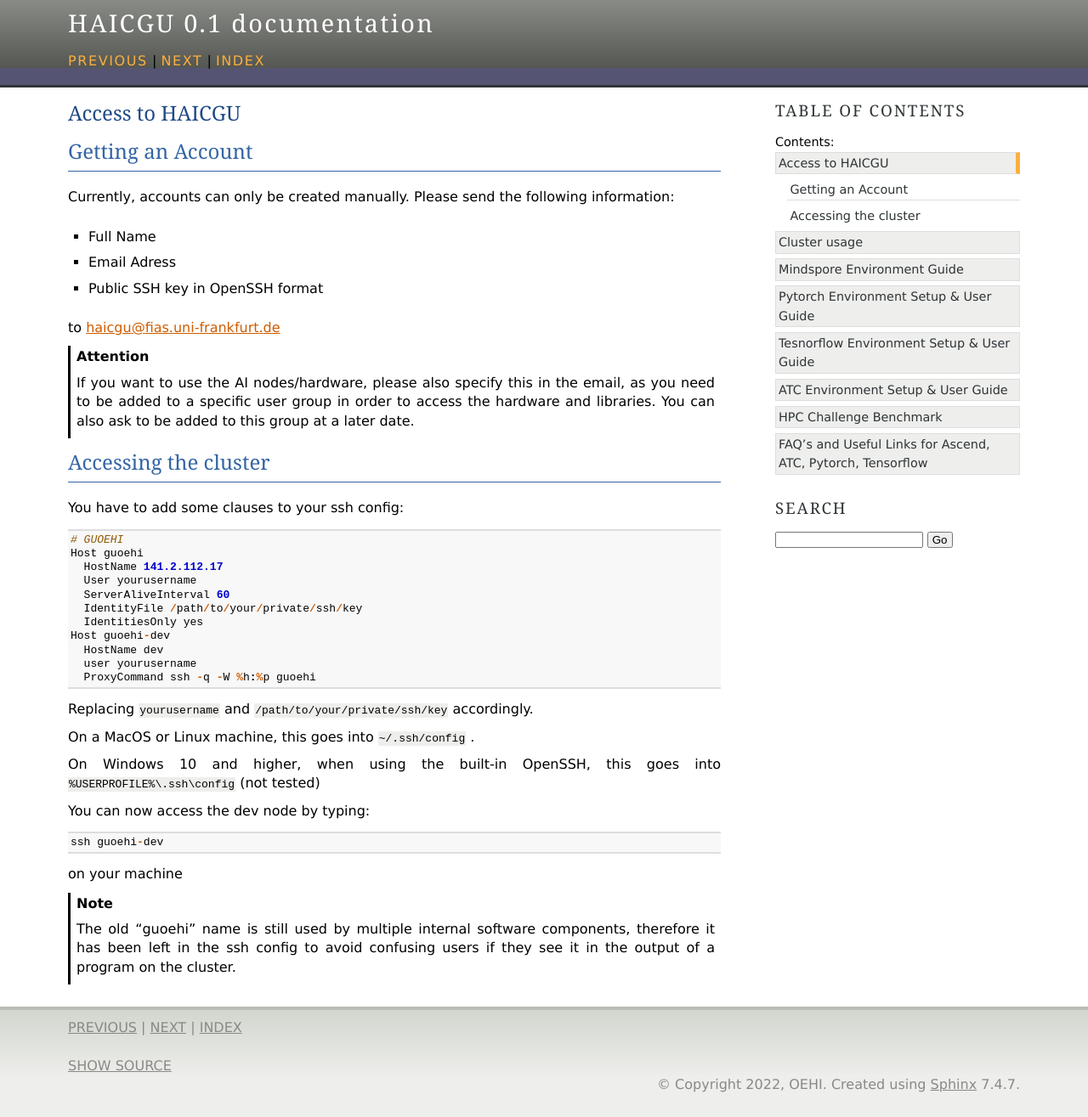
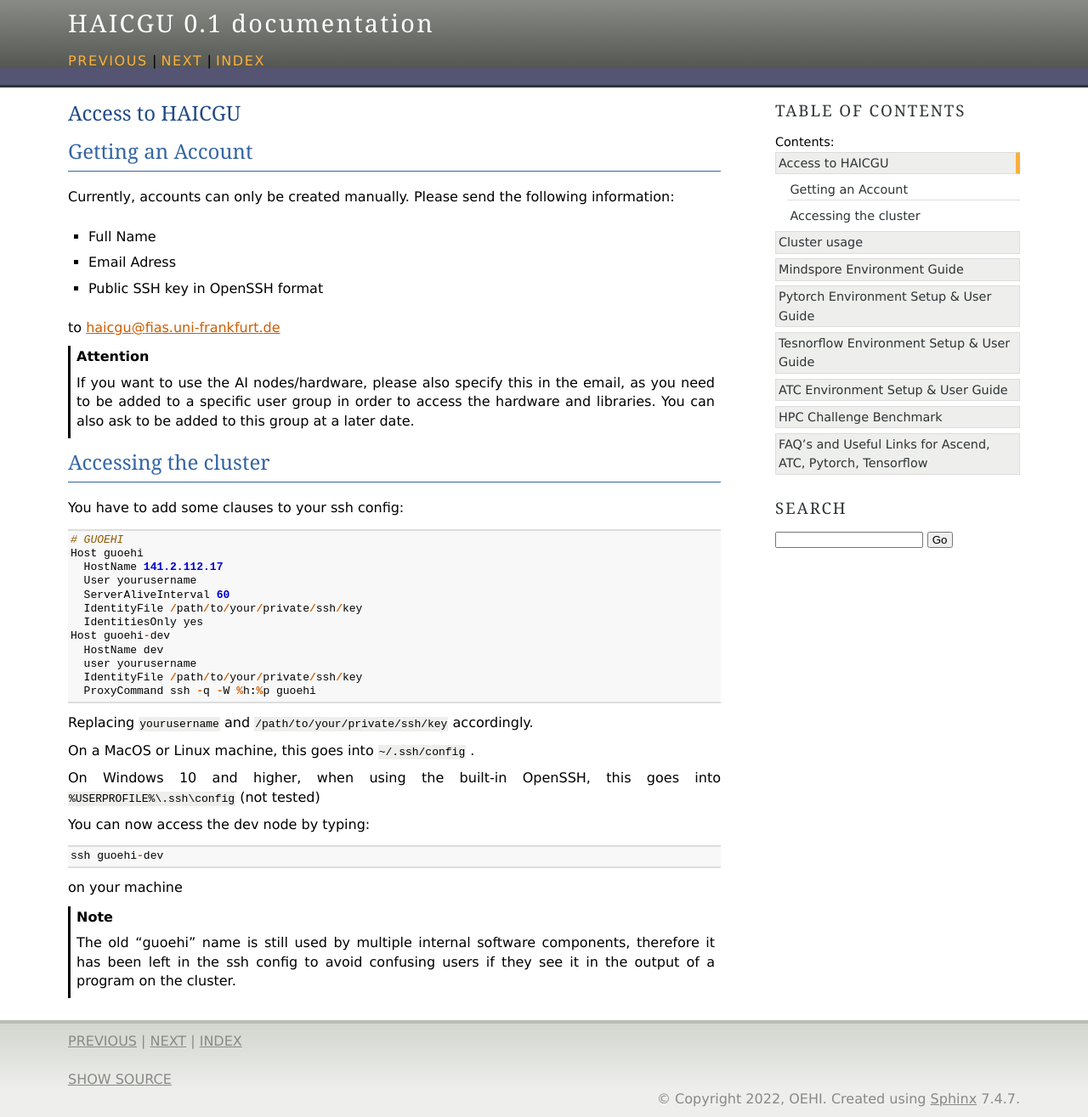
Before and after one commit to haicgu/haicgu.github.io, a Sphinx documentation site: the page built from sphinx/access.rst, in a window 1280 px wide. Shown: the whole page at 85% size. Built offline with Sphinx 7.4.7, drawn with Linux system fonts in a browser that asks for light colours.

Commit message:
access: Both Entries should have IdentityFile

```diff
--- a/sphinx/access.rst
+++ b/sphinx/access.rst
@@ -29,6 +29,7 @@ You have to add some clauses to your ssh config::
     Host guoehi-dev
       HostName dev
       user yourusername
+      IdentityFile /path/to/your/private/ssh/key
       ProxyCommand ssh -q -W %h:%p guoehi
 
 Replacing ``yourusername`` and ``/path/to/your/private/ssh/key`` accordingly.
```
